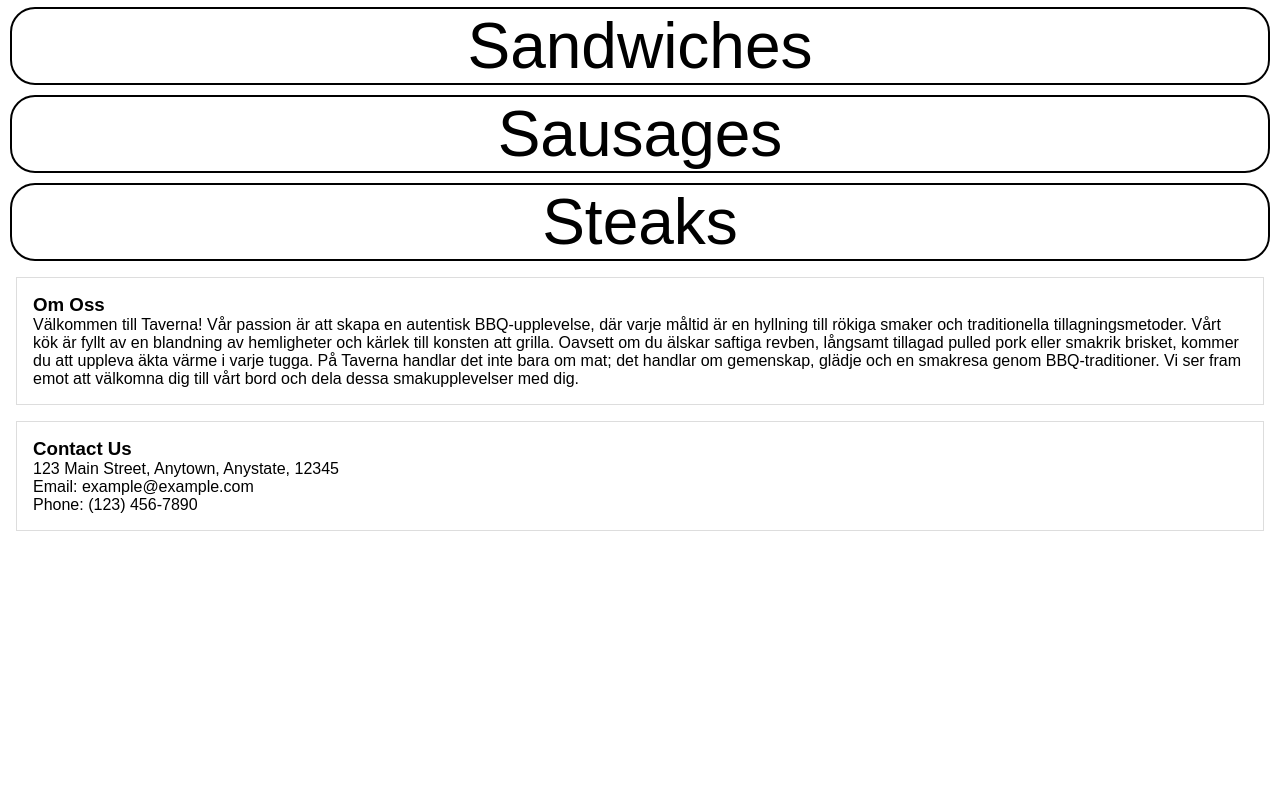
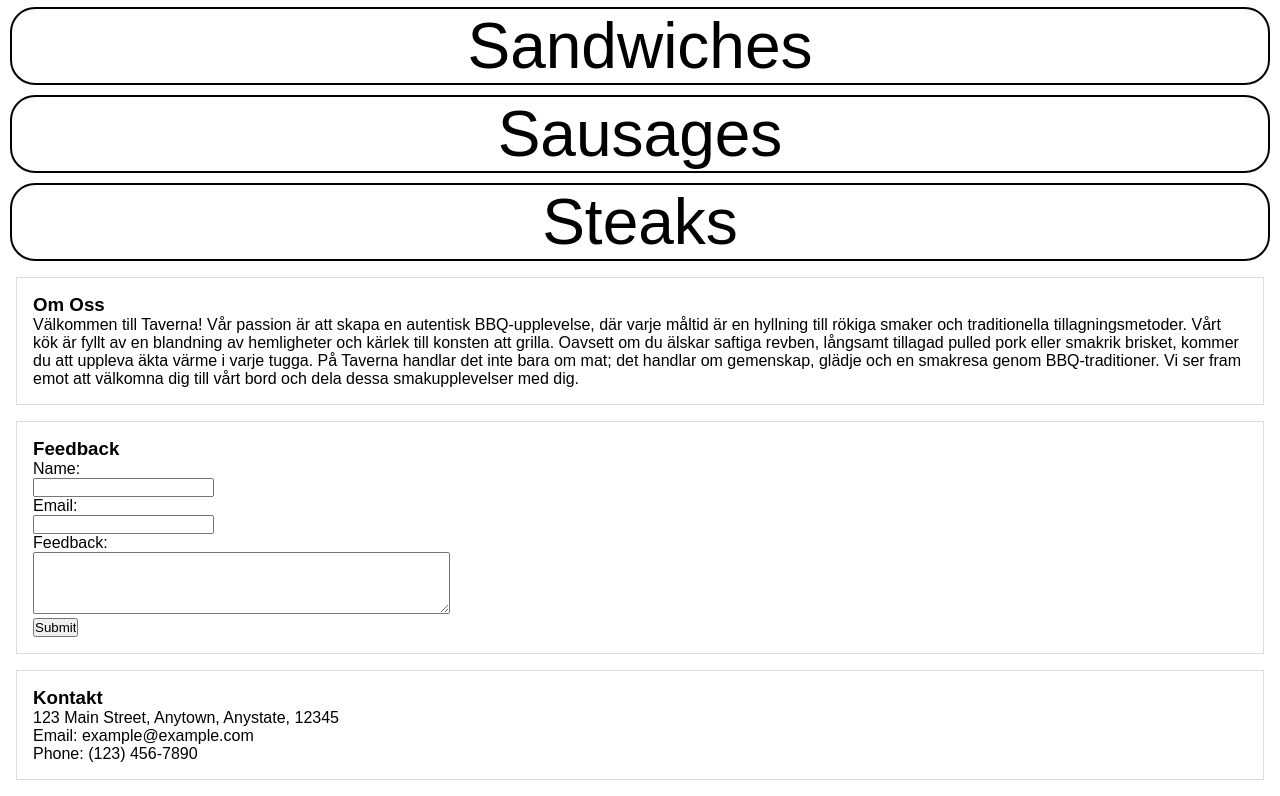
Before and after one commit to LucTar02/Grupp-5-Resturang, a plain HTML site: page index.html in a window 1280 px wide. Shown: the part 1051-1847 px from the top of the page. Before the commit the page ends 1598 px from the top, so only its background shows below. Drawn offline with Linux system fonts and the light colour scheme.

Commit message:
feedback-feature-added

```diff
--- a/index.html
+++ b/index.html
@@ -45,8 +45,20 @@
             <h3>Om Oss</h3>
             <p>Välkommen till Taverna! Vår passion är att skapa en autentisk BBQ-upplevelse, där varje måltid är en hyllning till rökiga smaker och traditionella tillagningsmetoder. Vårt kök är fyllt av en blandning av hemligheter och kärlek till konsten att grilla. Oavsett om du älskar saftiga revben, långsamt tillagad pulled pork eller smakrik brisket, kommer du att uppleva äkta värme i varje tugga. På Taverna handlar det inte bara om mat; det handlar om gemenskap, glädje och en smakresa genom BBQ-traditioner. Vi ser fram emot att välkomna dig till vårt bord och dela dessa smakupplevelser med dig.</p></footer>
         </section>
+		<section id="feedback">
+			<h3>Feedback</h3>
+			<form action="/submit_feedback" method="post">
+			<label for="name">Name:</label><br>
+			<input type="text" id="name" name="name" required><br>
+			<label for="email">Email:</label><br>
+			<input type="email" id="email" name="email" required><br>
+			<label for="feedback">Feedback:</label><br>
+			<textarea id="feedback" name="feedback" rows="4" cols="50" required></textarea><br>
+			<input type="submit" value="Submit">
+			</form>
+		</section>
 		<section id="contact">
-			<h3>Contact Us</h3>
+			<h3>Kontakt</h3>
 			<p>123 Main Street, Anytown, Anystate, 12345</p>
 			<p>Email: example@example.com</p>
 			<p>Phone: (123) 456-7890</p>
```
Also changed, not shown: app.js (line endings or trailing spaces).
